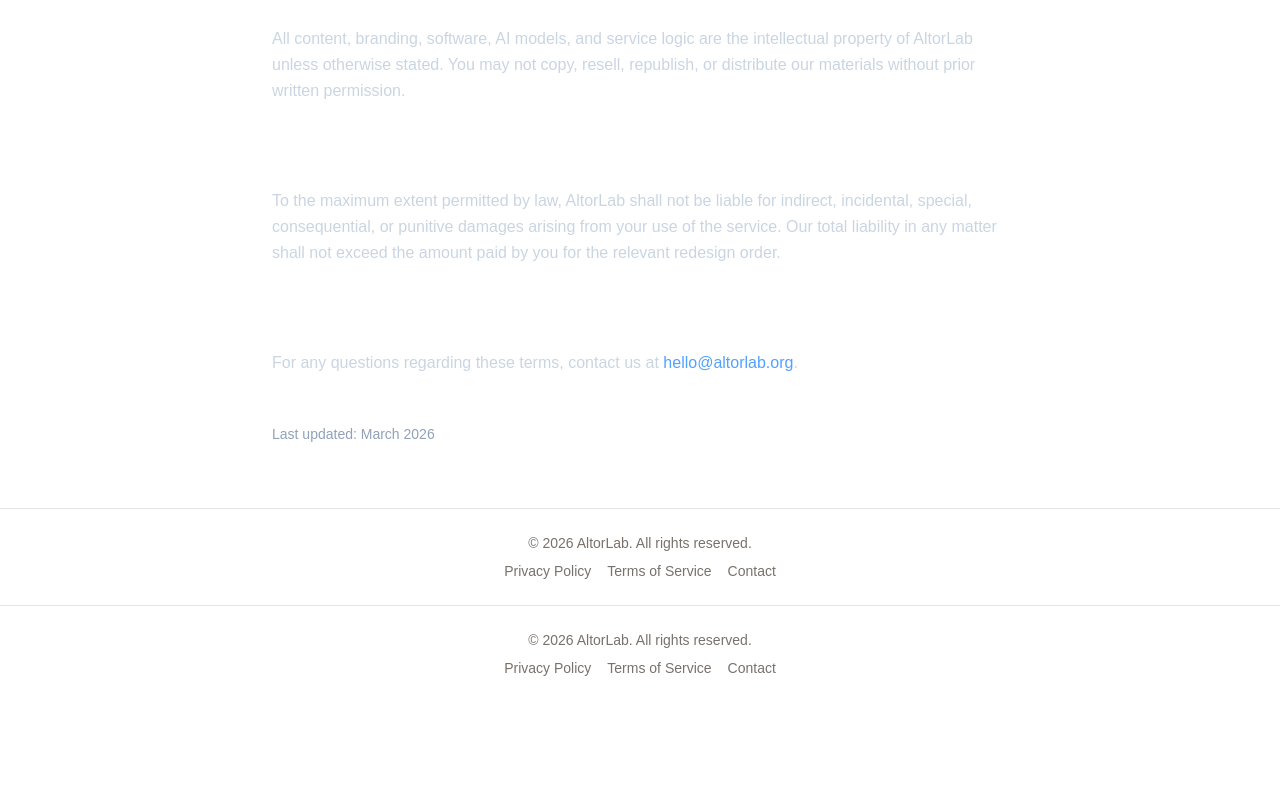
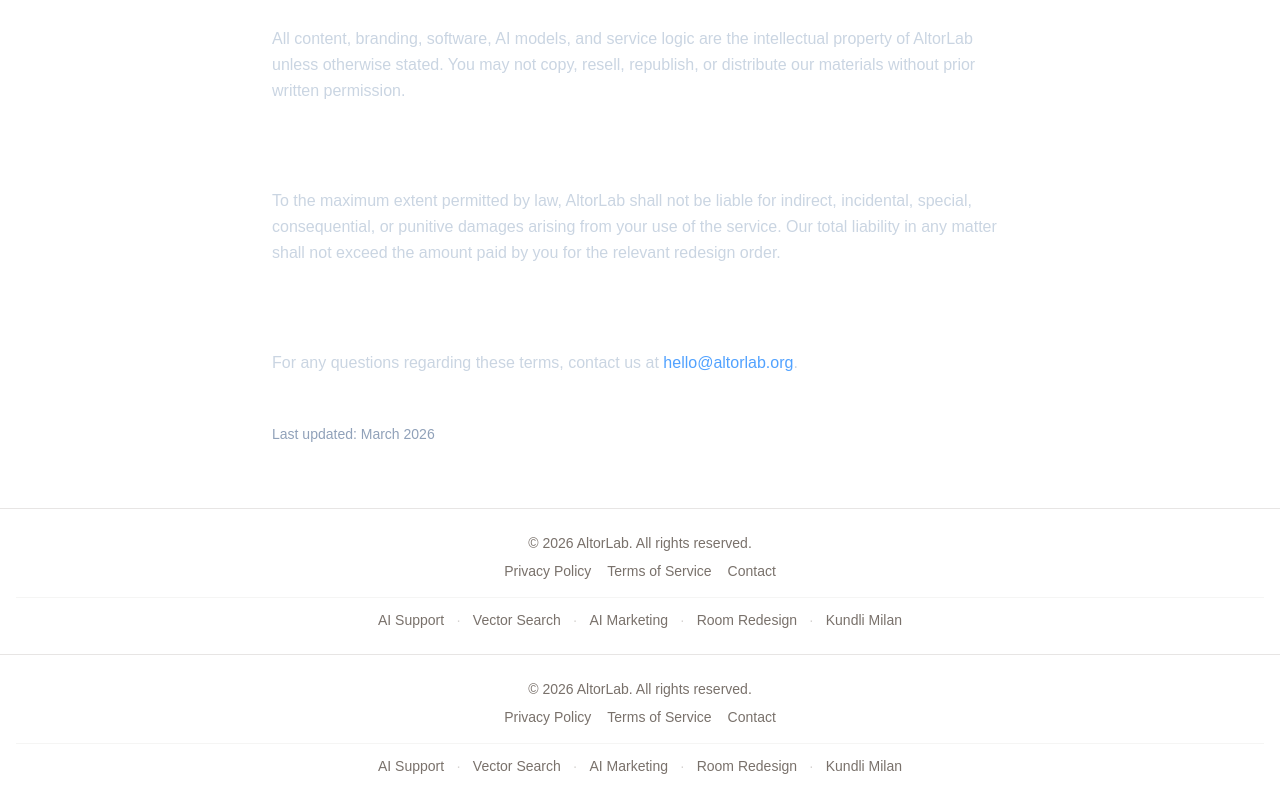
Before and after one commit to anshulbasia27/altorlab-app, a Next.js app: page /terms in a window 1280 px wide. Shown: the part 1379-2179 px from the top of the page. Before the commit the page ends 2081 px from the top, so only its background shows below. Built offline with nearby package versions, Linux system fonts and the light colour scheme; no server answers.

Commit message:
add IndexNow key file and cross-site footer links

```diff
--- a/src/components/Footer.tsx
+++ b/src/components/Footer.tsx
@@ -18,6 +18,17 @@
           Contact
         </a>
       </div>
+      <div className="flex flex-wrap justify-center gap-3 mt-4 pt-3 border-t border-stone-100">
+        <a href="https://altorlab.com" target="_blank" rel="noopener noreferrer" className="hover:text-stone-700 transition-colors">AI Support</a>
+        <span className="text-stone-300">·</span>
+        <a href="https://altorlab.dev" target="_blank" rel="noopener noreferrer" className="hover:text-stone-700 transition-colors">Vector Search</a>
+        <span className="text-stone-300">·</span>
+        <a href="https://altorlab.xyz" target="_blank" rel="noopener noreferrer" className="hover:text-stone-700 transition-colors">AI Marketing</a>
+        <span className="text-stone-300">·</span>
+        <a href="https://app.altorlab.org" target="_blank" rel="noopener noreferrer" className="hover:text-stone-700 transition-colors">Room Redesign</a>
+        <span className="text-stone-300">·</span>
+        <a href="https://kundlimilan.co.in" target="_blank" rel="noopener noreferrer" className="hover:text-stone-700 transition-colors">Kundli Milan</a>
+      </div>
     </footer>
   );
 }
```
Also changed, not shown: public/ac3851034ff74b328eab30ff4cdeae05.txt (added).
